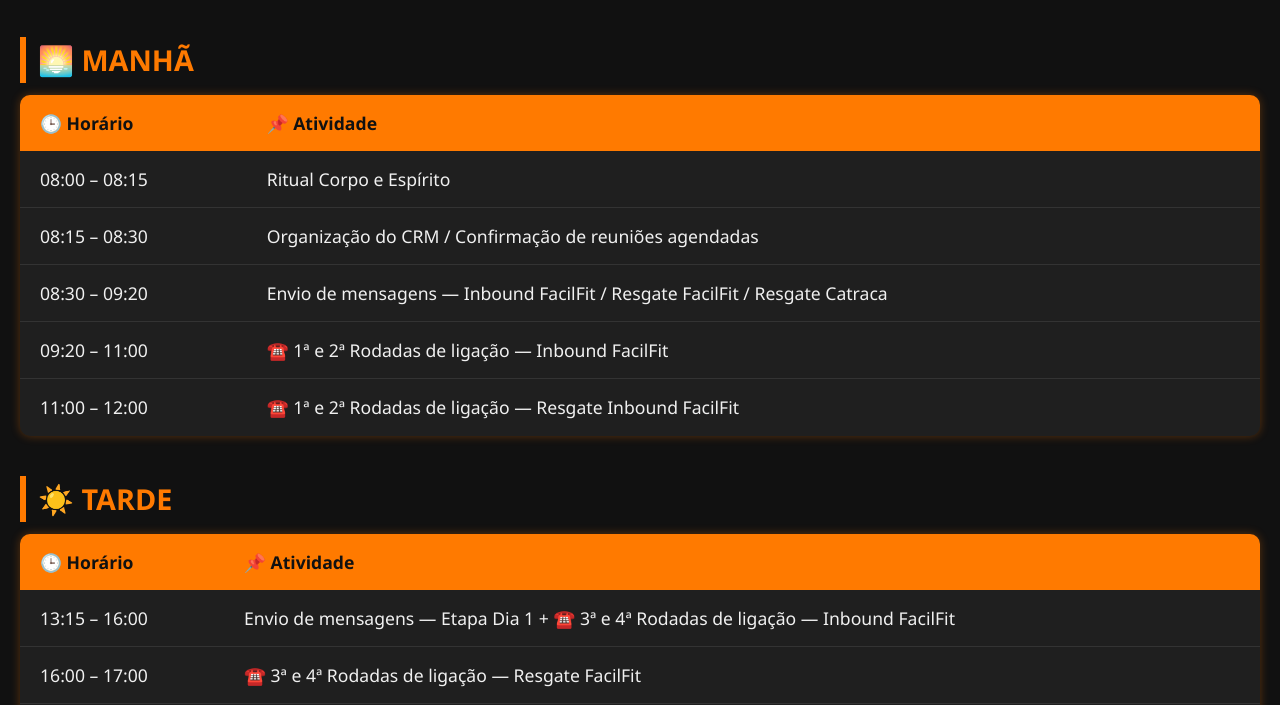
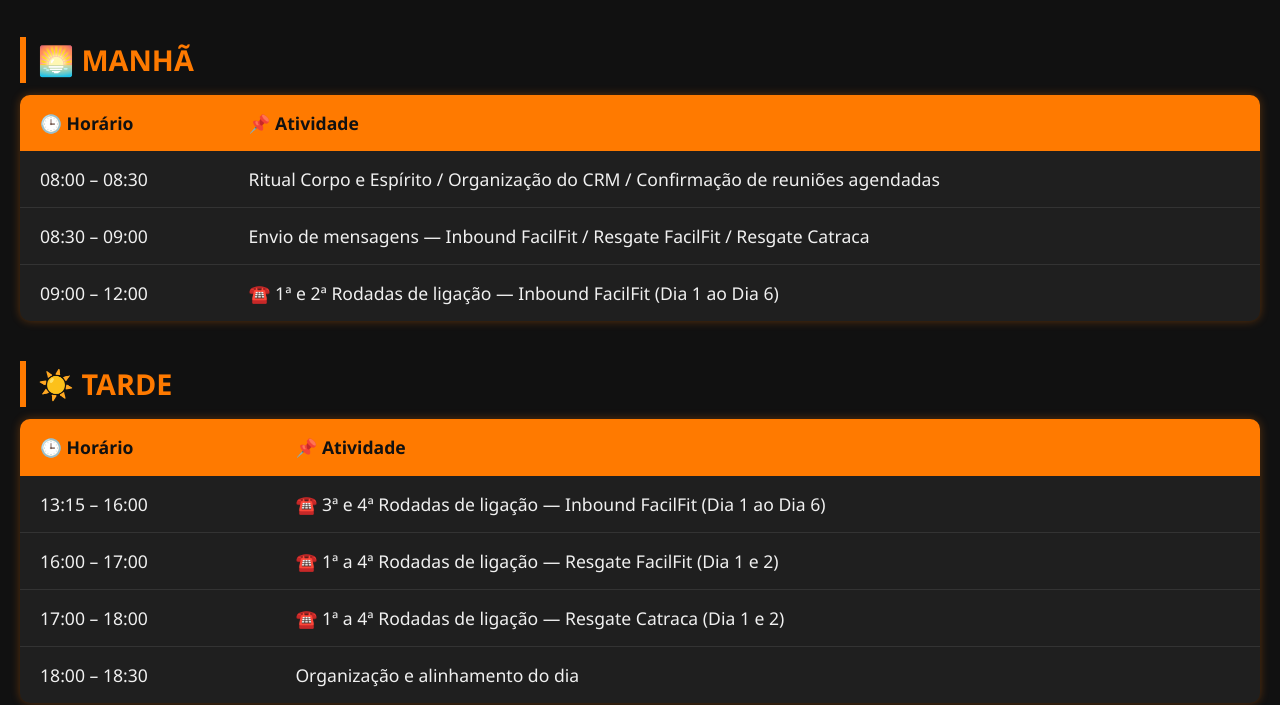
Before and after one commit to Martinsjv1/cronograma-facilfit, a plain HTML site: page index.html in a window 1280 px wide. Shown: the part 95-800 px from the top of the page. Drawn offline with Linux system fonts and the light colour scheme.

Commit message:
Update index.html

```diff
--- a/index.html
+++ b/index.html
@@ -111,11 +111,9 @@
       </tr>
     </thead>
     <tbody>
-      <tr><td>08:00 – 08:15</td><td>Ritual Corpo e Espírito</td></tr>
-      <tr><td>08:15 – 08:30</td><td>Organização do CRM / Confirmação de reuniões agendadas</td></tr>
-      <tr><td>08:30 – 09:20</td><td>Envio de mensagens — Inbound FacilFit / Resgate FacilFit / Resgate Catraca</td></tr>
-      <tr><td>09:20 – 11:00</td><td>☎️ 1ª e 2ª Rodadas de ligação — Inbound FacilFit</td></tr>
-      <tr><td>11:00 – 12:00</td><td>☎️ 1ª e 2ª Rodadas de ligação — Resgate Inbound FacilFit</td></tr>
+      <tr><td>08:00 – 08:30</td><td>Ritual Corpo e Espírito / Organização do CRM / Confirmação de reuniões agendadas</td></tr>
+      <tr><td>08:30 – 09:00</td><td>Envio de mensagens — Inbound FacilFit / Resgate FacilFit / Resgate Catraca</td></tr>
+      <tr><td>09:00 – 12:00</td><td>☎️ 1ª e 2ª Rodadas de ligação — Inbound FacilFit (Dia 1 ao Dia 6)</td></tr>
     </tbody>
   </table>
 
@@ -128,10 +126,10 @@
       </tr>
     </thead>
     <tbody>
-      <tr><td>13:15 – 16:00</td><td>Envio de mensagens — Etapa Dia 1 + ☎️ 3ª e 4ª Rodadas de ligação — Inbound FacilFit</td></tr>
-      <tr><td>16:00 – 17:00</td><td>☎️ 3ª e 4ª Rodadas de ligação — Resgate FacilFit</td></tr>
-      <tr><td>16:00 – 17:00</td><td>☎️ 1ª a 4ª Rodadas de ligação — Resgate Catraca (intensivo)</td></tr>
-      <tr><td>17:00 – 18:00</td><td>Organização e alinhamento do dia</td></tr>
+      <tr><td>13:15 – 16:00</td><td>☎️ 3ª e 4ª Rodadas de ligação — Inbound FacilFit (Dia 1 ao Dia 6)</td></tr>
+      <tr><td>16:00 – 17:00</td><td>☎️ 1ª a 4ª Rodadas de ligação — Resgate FacilFit (Dia 1 e 2)</td></tr>
+      <tr><td>17:00 – 18:00</td><td>☎️ 1ª a 4ª Rodadas de ligação — Resgate Catraca (Dia 1 e 2)</td></tr>
+      <tr><td>18:00 – 18:30</td><td>Organização e alinhamento do dia</td></tr>
     </tbody>
   </table>
 
```
